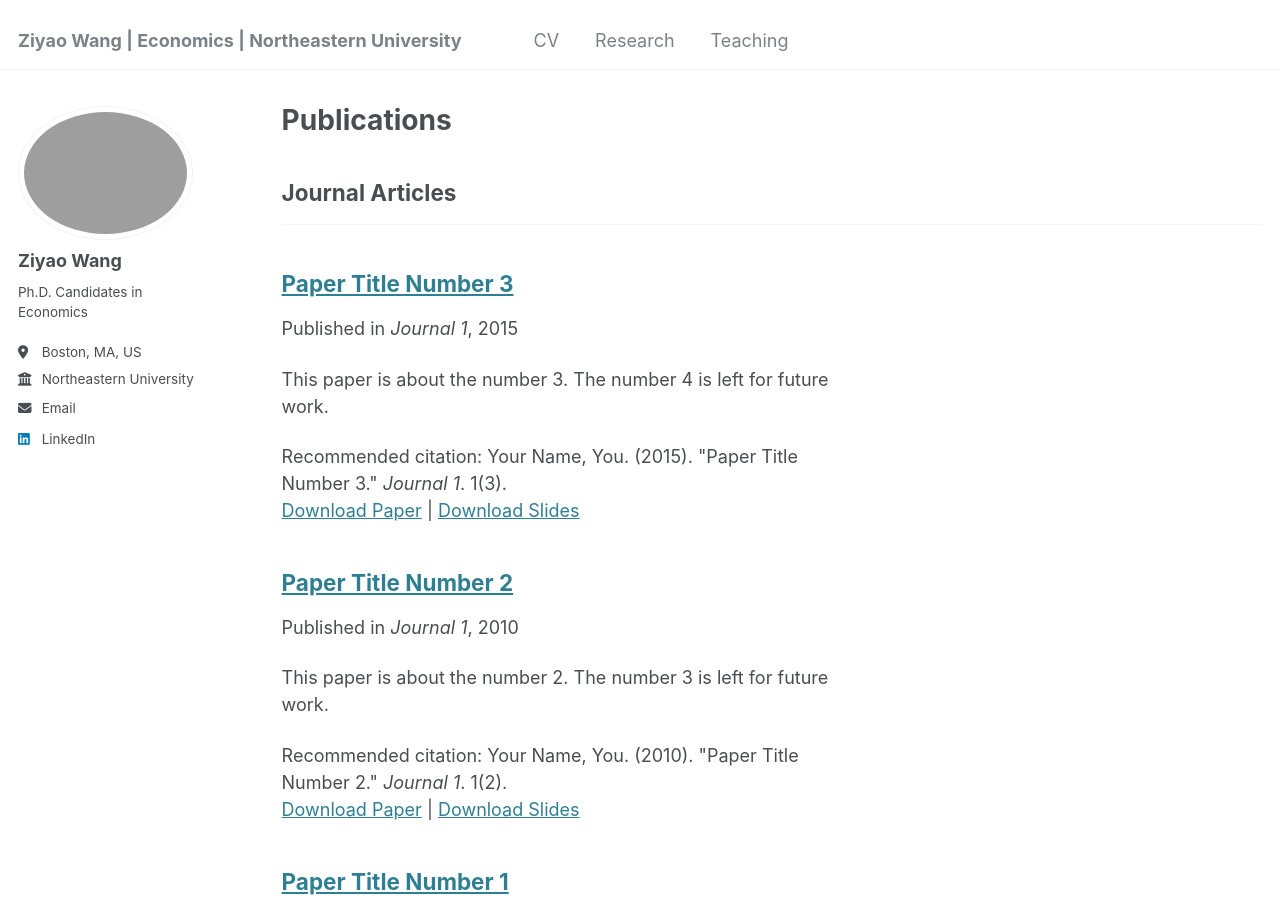
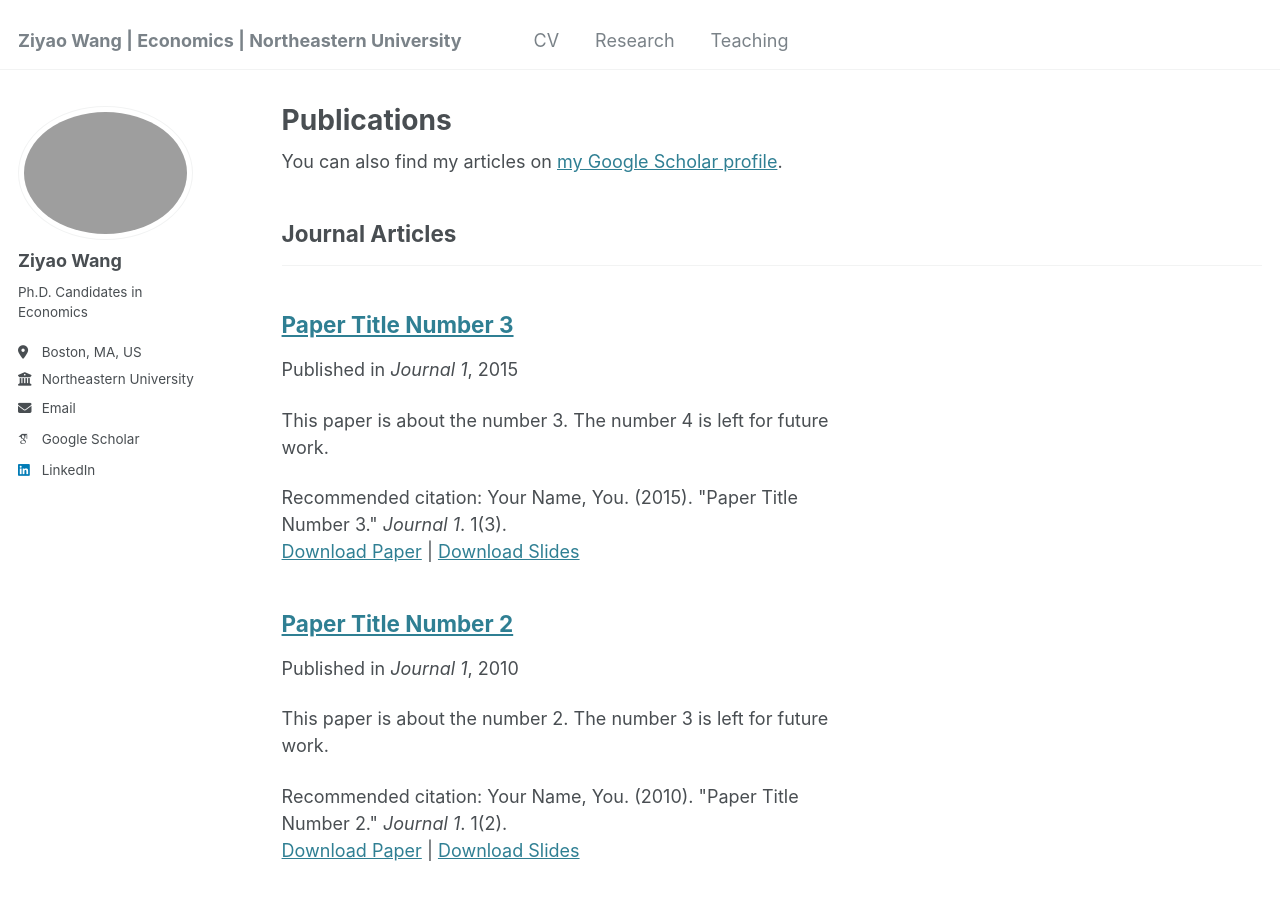
Before and after one commit to ziyaowangecon/ziyaowangecon.github.io, a Jekyll site: the page built from _pages/publications.html, in a window 1280 px wide and 900 px high. Built offline with Jekyll 4.4.1, drawn with Linux system fonts in a browser that asks for light colours; some web fonts are replaced; some of the changed lines change nothing that is shown.

Commit message:
Update _config.yml

```diff
--- a/_config.yml
+++ b/_config.yml
@@ -33,7 +33,7 @@
 
   # Academic websites
   arxiv            : # URL - Update with the correct link to your profile
-  googlescholar    : # "https://scholar.google.com/citations?user=PS_CX0AAAAAJ"
+  googlescholar    : "https://scholar.google.com/citations?user=iWjWKhgAAAAJ&hl=en&oi=ao"
   impactstory      : # URL
   orcid            : # "https://orcid.org/0009-0009-2282-336X"
   semantic         : # URL
```
